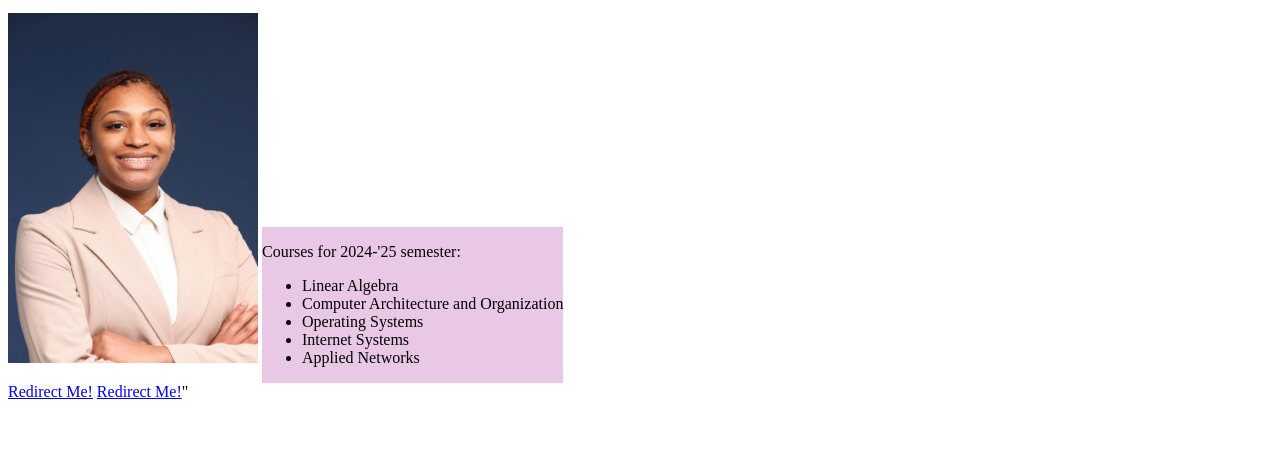
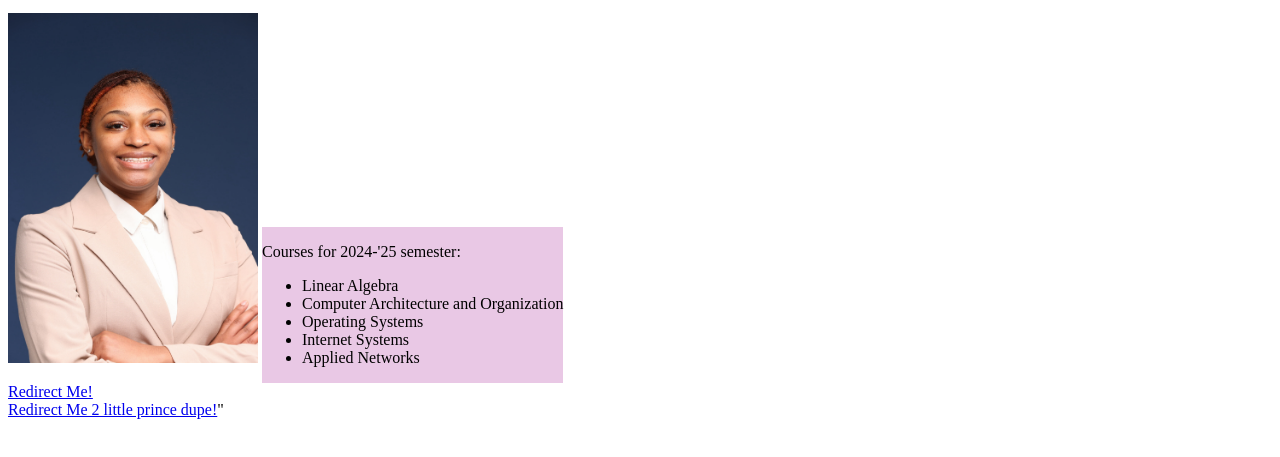
Before and after one commit to danyellepalmore/danyellepalmore.github.io, a plain HTML site: page index.html in a window 1280 px wide. Shown: the part 119-576 px from the top of the page. Drawn offline with Linux system fonts and the light colour scheme.

Commit message:
Update index.html
added break between href lines

```diff
--- a/index.html
+++ b/index.html
@@ -30,6 +30,7 @@
 
 <br>
 <a href="introduction.html">Redirect Me!</a>
-<a href="little_prince.html">Redirect Me!</a>"
+<br>
+<a href="little_prince.html">Redirect Me 2 little prince dupe!</a>"
 </body>
 </html>
```
